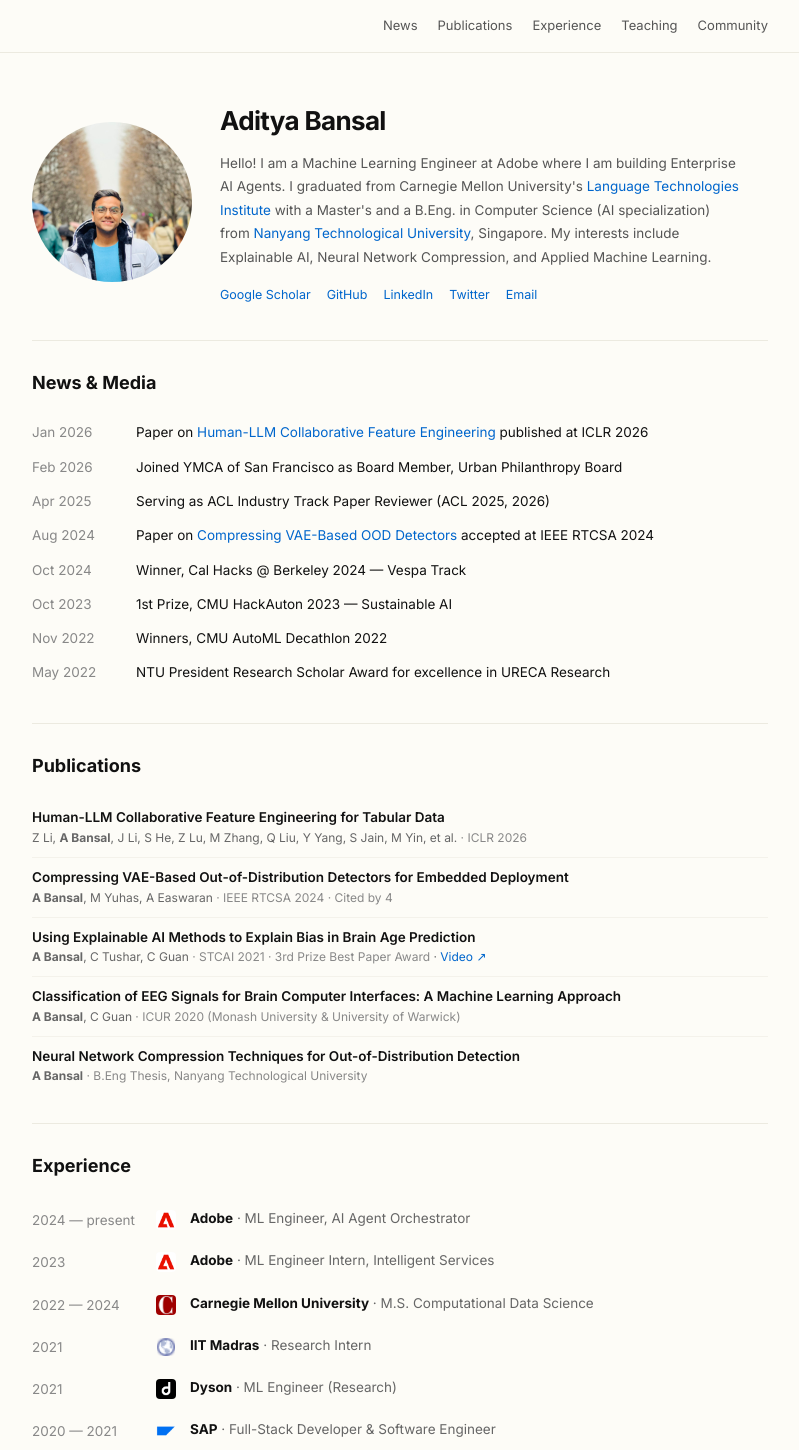
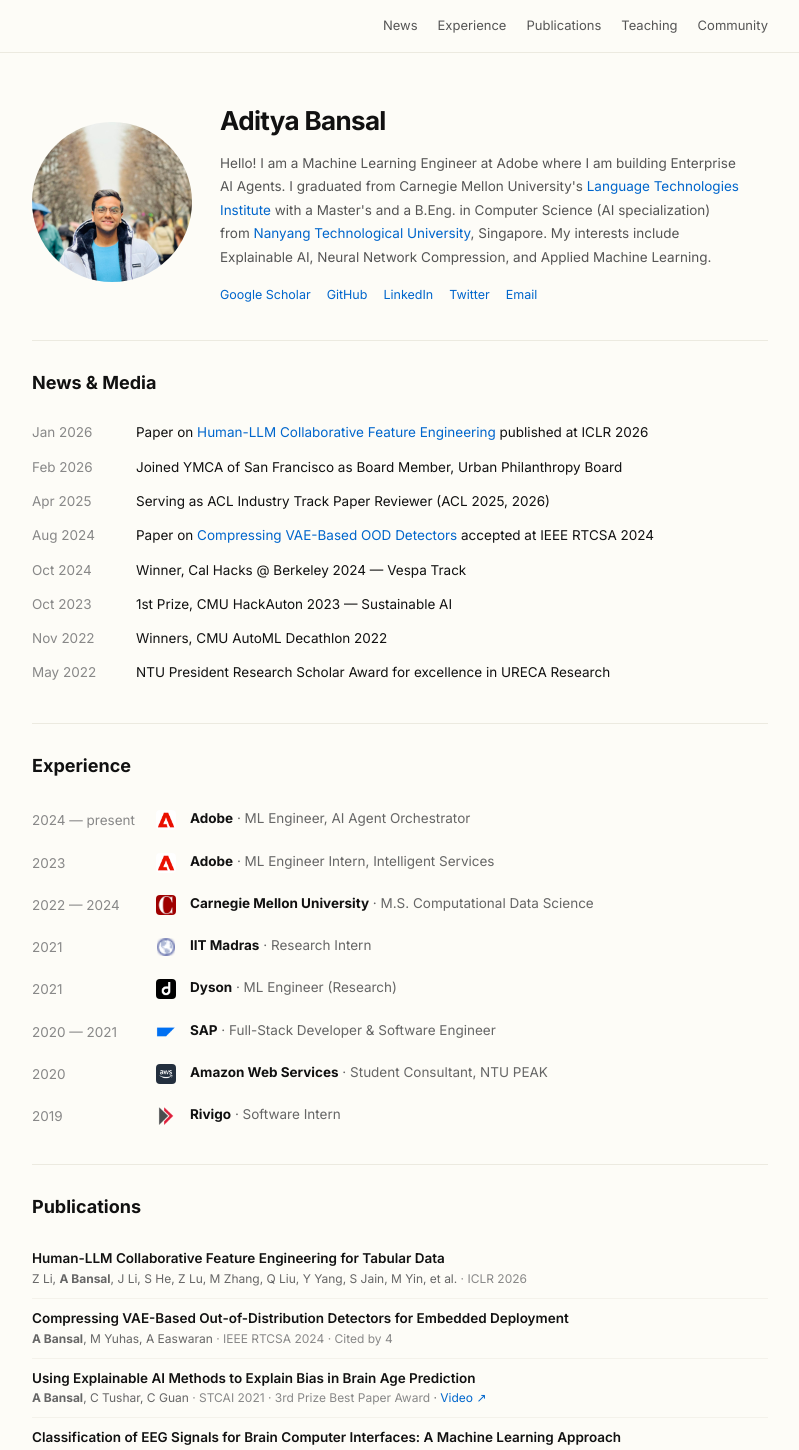
Before and after one commit to bansal-aditya/bansal-aditya.github.io, a Next.js app: page / in a window 1280 px wide. Shown: the top 1450 px of the page, without its empty margins (240-1039 px from the left). Built offline with nearby package versions, Linux system fonts and the light colour scheme.

Commit message:
fix: move Experience above Publications in page and nav order

```diff
--- a/src/app/page.tsx
+++ b/src/app/page.tsx
@@ -20,10 +20,10 @@ export default function Home() {
           <NewsSection />
         </AnimateOnScroll>
         <AnimateOnScroll delay={400}>
-          <PublicationsSection />
+          <ExperienceSection />
         </AnimateOnScroll>
         <AnimateOnScroll delay={0}>
-          <ExperienceSection />
+          <PublicationsSection />
         </AnimateOnScroll>
         <AnimateOnScroll delay={0}>
           <TeachingSection />
--- a/src/components/NavBar.tsx
+++ b/src/components/NavBar.tsx
@@ -4,8 +4,8 @@ import { useState } from "react";
 
 const navLinks = [
   { label: "News", href: "#news" },
+  { label: "Experience", href: "#experience" },
   { label: "Publications", href: "#publications" },
-  { label: "Experience", href: "#experience" },
   { label: "Teaching", href: "#teaching" },
   { label: "Community", href: "#community" },
 ];
```
